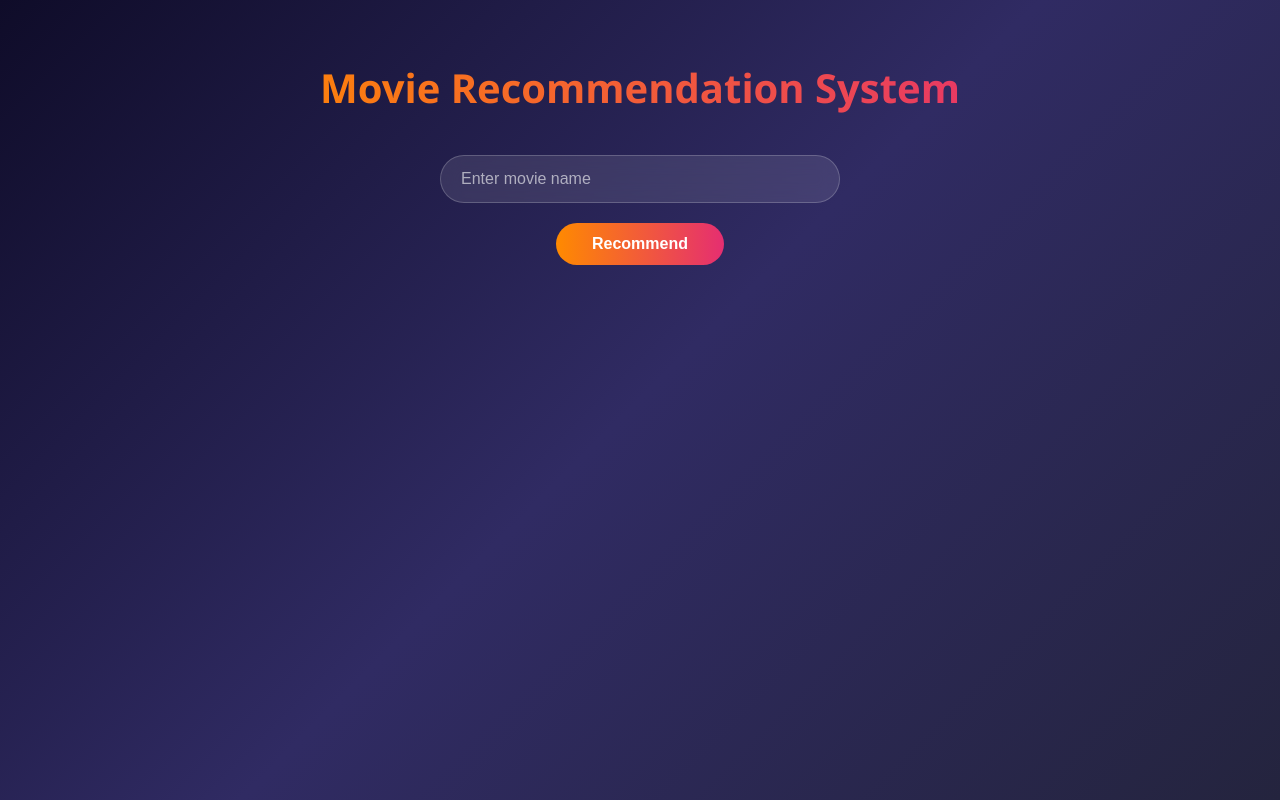
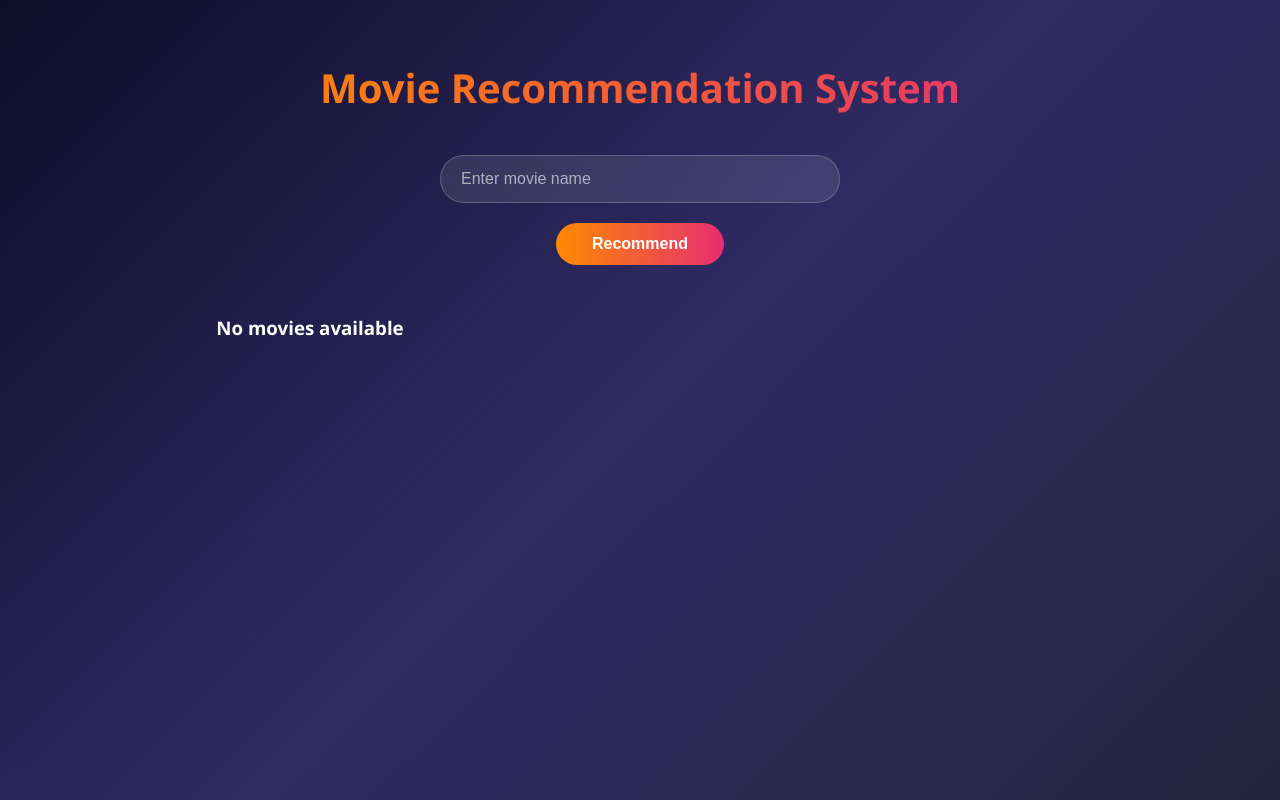
Before and after one commit to Prateek-Dhar-Dwivedi/Movie_Recommender_System, a React (Create React App) app: page / in a window 1280 px wide. Built offline with nearby package versions, Linux system fonts and the light colour scheme.

Commit message:
Update Home.jsx

```diff
--- a/src/Home.jsx
+++ b/src/Home.jsx
@@ -9,11 +9,22 @@ function Home() {
 
   const handleRecommend = async () => {
 
+  if (!movie.trim()) {
+    setRecommendations([]);
+    return;
+  }
+
+  try {
     const res = await axios.get(
-  `https://movie-recommender-system-4-nn5m.onrender.com/api/recommend/${encodeURIComponent(movie)}`
+      `https://movie-recommender-system-4-nn5m.onrender.com/recommend/${encodeURIComponent(movie)}`
     );
 
     setRecommendations(res.data);
+
+  } catch (error) {
+    console.log(error);
+    setRecommendations([]);
+  }
 };
 
   return (
@@ -33,12 +44,15 @@ function Home() {
 
       <div className="movies">
 
-        {recommendations.map((item,index)=>(
+        {recommendations.length > 0 ? (
+          recommendations.map((item, index) => (
             <div className="card" key={index}>
               <h3>{item}</h3>
             </div>
-        ))}
-
+          ))
+        ) : (
+          <h3>No movies available</h3>
+        )}
       </div>
 
     </div>
```
Lines whose indentation alone changed are shown as unchanged.
